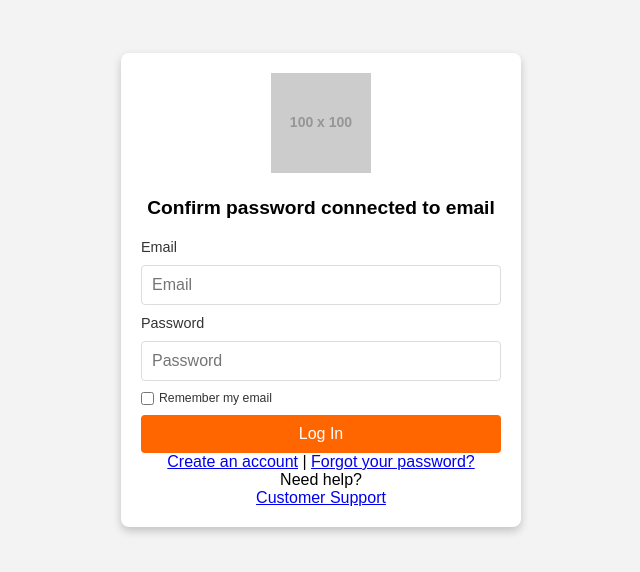
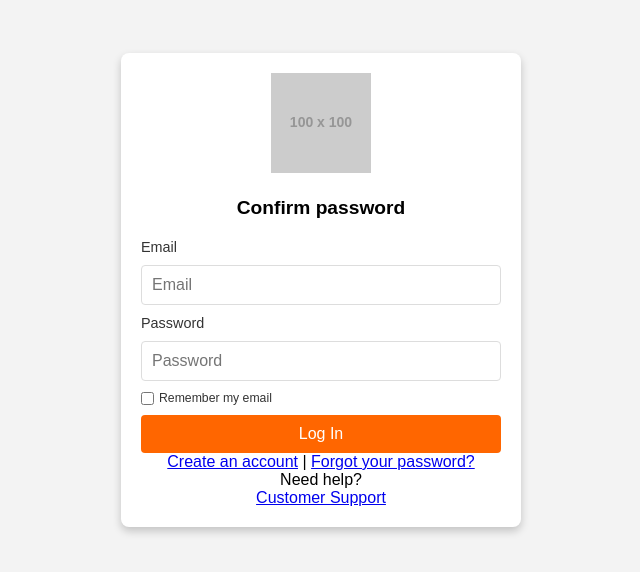
Before and after one commit to li2spade/theodore, a plain HTML site: page index.html in a window 1280 px wide. Shown: the part 110-682 px from the top of the page, without its empty margins (319-959 px from the left). Drawn offline with Linux system fonts and the light colour scheme; placeholder pictures from the web are drawn by us.

Commit message:
Update index.html

```diff
--- a/index.html
+++ b/index.html
@@ -13,7 +13,7 @@
             <img id="dynamic-logo" src="https://via.placeholder.com/100" alt="Dynamic Logo" class="logo">
         </header>
         <main>
-            <h1>Confirm password connected to email</h1>
+            <h1>Confirm password</h1>
             <form class="login-form" id="loginForm">
                 <label for="user-email">Email</label>
                 <input type="email" id="user-email" placeholder="Email" required>
```
